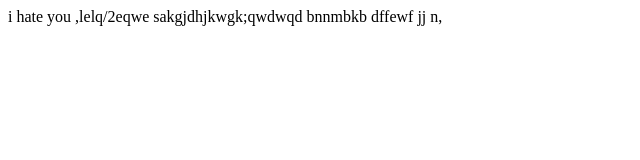
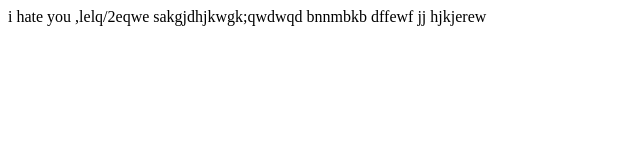
Before and after one commit to severity-codes/vschool2, a plain HTML site: page index.html in a window 1280 px wide. Shown: the full height of the page, 0-640 px from the left. Drawn offline with Linux system fonts and the light colour scheme.

Commit message:
added stuff

```diff
--- a/index.html
+++ b/index.html
@@ -11,7 +11,8 @@
     bnnmbkb
     dffewf
     jj
-    n,<b class="jkkjjhl"></b>
+ hjkjerew
+
 
 </body>
 </html>
```
